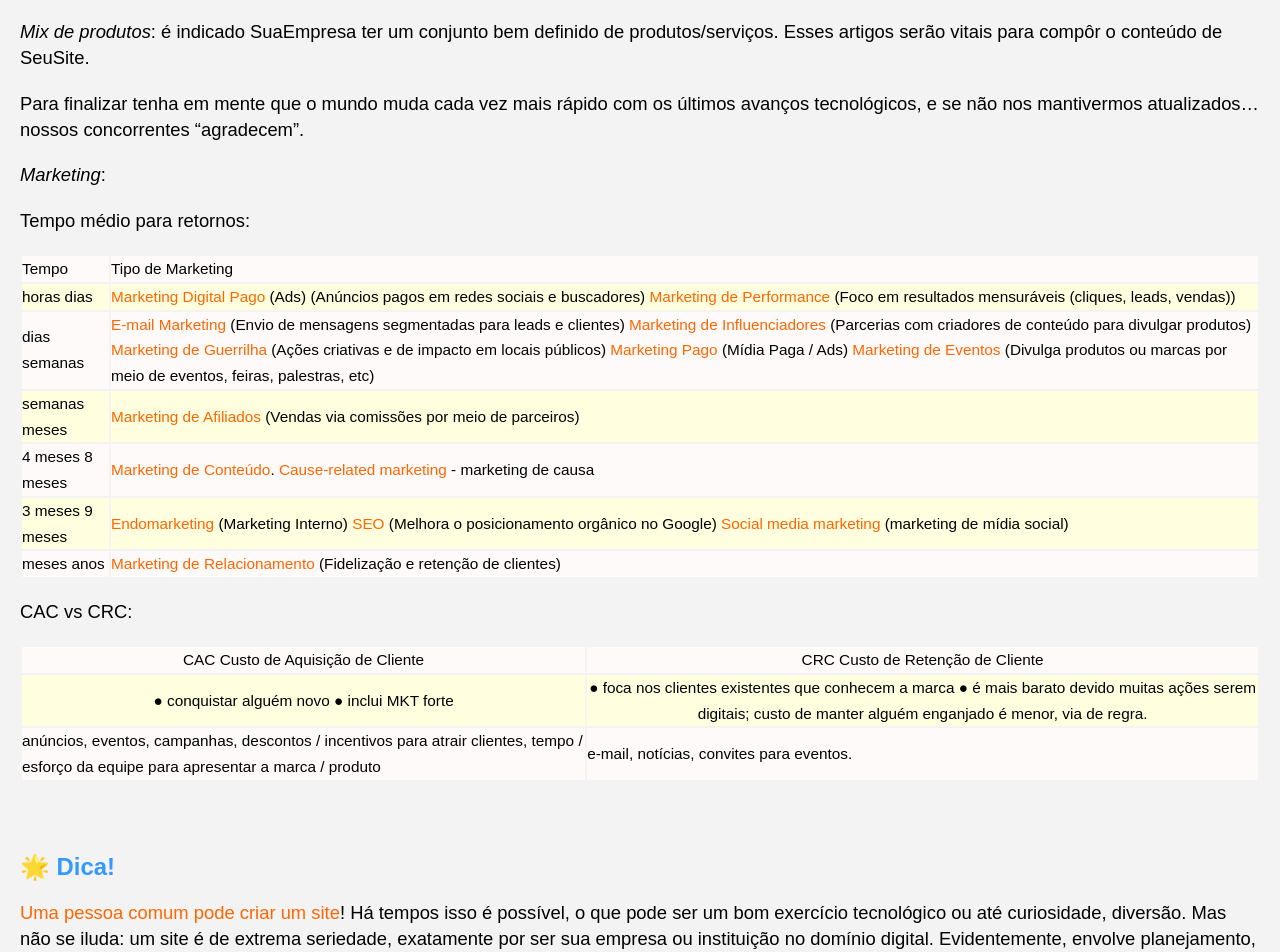
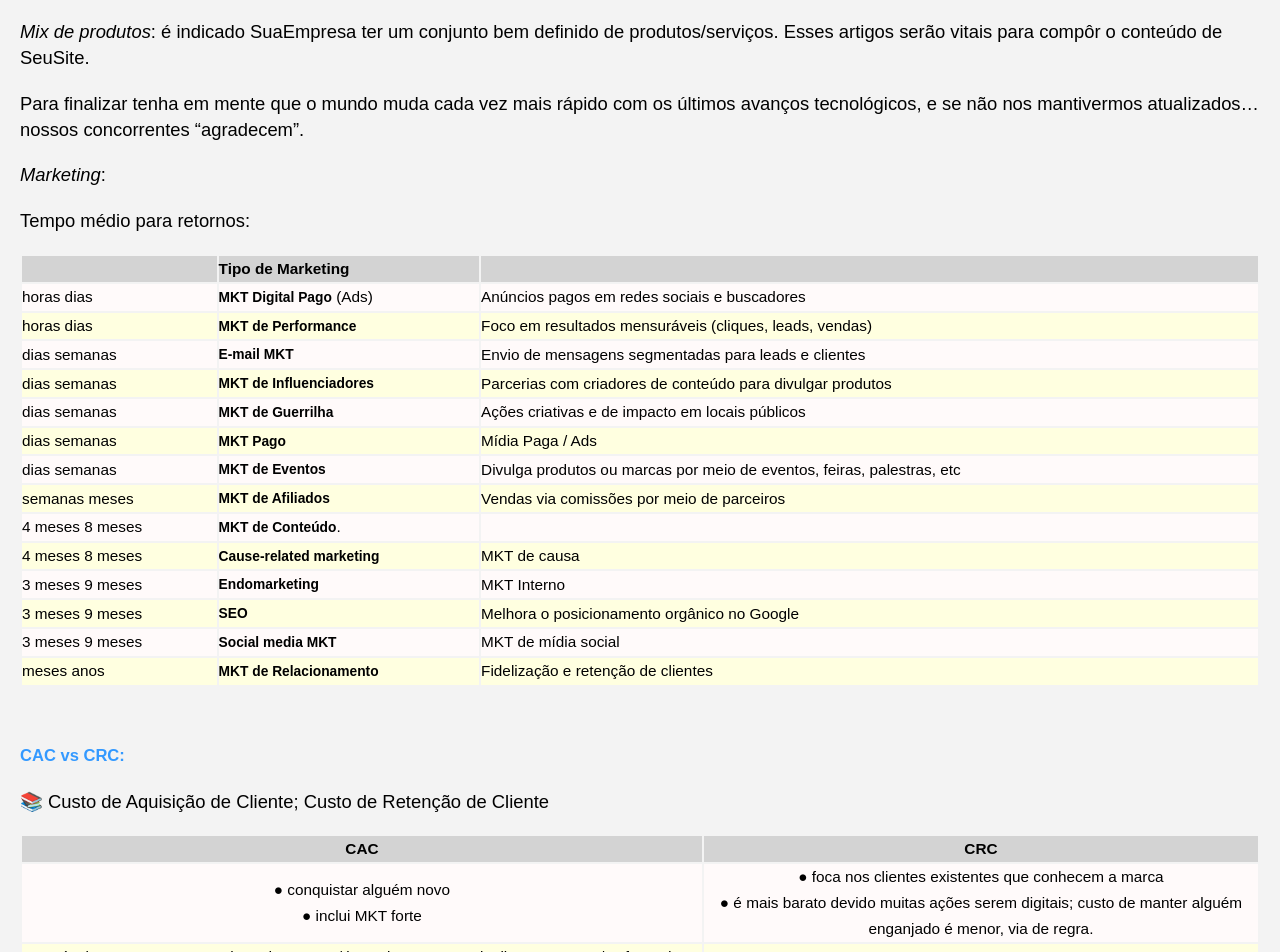
Before and after one commit to Joesynth/joesynth.github.io, a Jekyll site: the page built from _posts/2021-01-03-site-comercial-um-tutorial-essencial.md, in a window 1280 px wide and 1400 px high, scrolled down 12119 px. Shown: the top 952 px of the window. Built offline with Jekyll 4.4.1, drawn with Linux system fonts in a browser that asks for light colours.

Commit message:
Update 2021-01-03-site-comercial-um-tutorial-essencial.md

```diff
--- a/_posts/2021-01-03-site-comercial-um-tutorial-essencial.md
+++ b/_posts/2021-01-03-site-comercial-um-tutorial-essencial.md
@@ -427,73 +427,33 @@ Para finalizar tenha em mente que o mundo muda cada vez mais rápido com os últ
 *Marketing*:
 
 Tempo médio para retornos:
-<table>
-<tbody>
-<tr>
-<td>Tempo</td>
-<td>Tipo de Marketing</td>
-</tr>
-<tr>
-<td>horas
-dias</td>
-<td><span style="color: #ff6600">Marketing Digital Pago</span> (Ads) (Anúncios pagos em redes sociais e buscadores)
-<span style="color: #ff6600">Marketing de Performance</span> (Foco em resultados mensuráveis (cliques, leads, vendas))</td>
-</tr>
-<tr>
-<td>dias
-semanas</td>
-<td><span style="color: #ff6600">E-mail Marketing</span> (Envio de mensagens segmentadas para leads e clientes)
-<span style="color: #ff6600">Marketing de Influenciadores</span> (Parcerias com criadores de conteúdo para divulgar produtos)
-<span style="color: #ff6600">Marketing de Guerrilha</span> (Ações criativas e de impacto em locais públicos)
-<span style="color: #ff6600">Marketing Pago</span> (Mídia Paga / Ads)
-<span style="color: #ff6600">Marketing de Eventos</span> (Divulga produtos ou marcas por meio de eventos, feiras, palestras, etc)</td>
-</tr>
-<tr>
-<td>semanas
-meses</td>
-<td><span style="color: #ff6600">Marketing de Afiliados</span> (Vendas via comissões por meio de parceiros)</td>
-</tr>
-<tr>
-<td>4 meses
-8 meses</td>
-<td><span style="color: #ff6600">Marketing de Conteúdo</span>.
-<span style="color: #ff6600">Cause-related marketing</span> - marketing de causa</td>
-</tr>
-<tr>
-<td>3 meses
-9 meses</td>
-<td><span style="color: #ff6600">Endomarketing</span> (Marketing Interno)
-<span style="color: #ff6600">SEO</span> (Melhora o posicionamento orgânico no Google)
-<span style="color: #ff6600">Social media marketing</span> (marketing de mídia social)</td>
-</tr>
-<tr>
-<td>meses
-anos</td>
-<td><span style="color: #ff6600">Marketing de Relacionamento</span> (Fidelização e retenção de clientes)</td>
-</tr>
-</tbody>
-</table>
-CAC vs CRC:
-<table>
-<tbody>
-<tr>
-<td style="text-align: center">CAC
-Custo de Aquisição de Cliente</td>
-<td style="text-align: center">CRC
-Custo de Retenção de Cliente</td>
-</tr>
-<tr>
-<td style="text-align: center"><span class="HwtZe" lang="pt"><span class="jCAhz ChMk0b"><span class="ryNqvb">●</span></span></span> conquistar alguém novo
-<span class="HwtZe" lang="pt"><span class="jCAhz ChMk0b"><span class="ryNqvb">●</span></span></span> inclui MKT forte</td>
-<td style="text-align: center"><span class="HwtZe" lang="pt"><span class="jCAhz ChMk0b"><span class="ryNqvb">●</span></span></span> foca nos clientes existentes que conhecem a marca
-<span class="HwtZe" lang="pt"><span class="jCAhz ChMk0b"><span class="ryNqvb">●</span></span></span> é mais barato devido muitas ações serem digitais; custo de manter alguém enganjado é menor, via de regra.</td>
-</tr>
-<tr>
-<td>anúncios, eventos, campanhas, descontos / incentivos para atrair clientes, tempo / esforço da equipe para apresentar a marca / produto</td>
-<td>e-mail, notícias, convites para eventos.</td>
-</tr>
-</tbody>
-</table>
+
+| | Tipo de Marketing | |
+| :--- | :--- |:--- |
+| horas dias | **MKT Digital Pago** (Ads) | Anúncios pagos em redes sociais e buscadores |
+| horas dias | **MKT de Performance** | Foco em resultados mensuráveis (cliques, leads, vendas) |
+| dias semanas | **E-mail MKT** | Envio de mensagens segmentadas para leads e clientes |
+| dias semanas| **MKT de Influenciadores** | Parcerias com criadores de conteúdo para divulgar produtos |
+| dias semanas| **MKT de Guerrilha** | Ações criativas e de impacto em locais públicos |
+| dias semanas| **MKT Pago** | Mídia Paga / Ads |
+| dias semanas| **MKT de Eventos** | Divulga produtos ou marcas por meio de eventos, feiras, palestras, etc |
+| semanas meses | **MKT de Afiliados** | Vendas via comissões por meio de parceiros |
+| 4 meses 8 meses | **MKT de Conteúdo**.  ||
+| 4 meses 8 meses| **Cause-related marketing** | MKT de causa |
+| 3 meses 9 meses | **Endomarketing** | MKT Interno|
+| 3 meses 9 meses| **SEO** | Melhora o posicionamento orgânico no Google |
+| 3 meses 9 meses| **Social media MKT** | MKT de mídia social |
+| meses anos | **MKT de Relacionamento** | Fidelização e retenção de clientes |
+
+###### CAC vs CRC:
+
+📚️ Custo de Aquisição de Cliente; Custo de Retenção de Cliente
+
+| CAC | CRC |
+| :---: | :---: |
+| ● conquistar alguém novo <br> ● inclui MKT forte | ● foca nos clientes existentes que conhecem a marca <br> ● é mais barato devido muitas ações serem digitais; custo de manter alguém enganjado é menor, via de regra. |
+| anúncios, eventos, campanhas, descontos / incentivos para atrair clientes, tempo / esforço da equipe para apresentar a marca / produto | e-mail, notícias, convites para eventos. |
+
 
 ## 🌟️ Dica!
 
```
